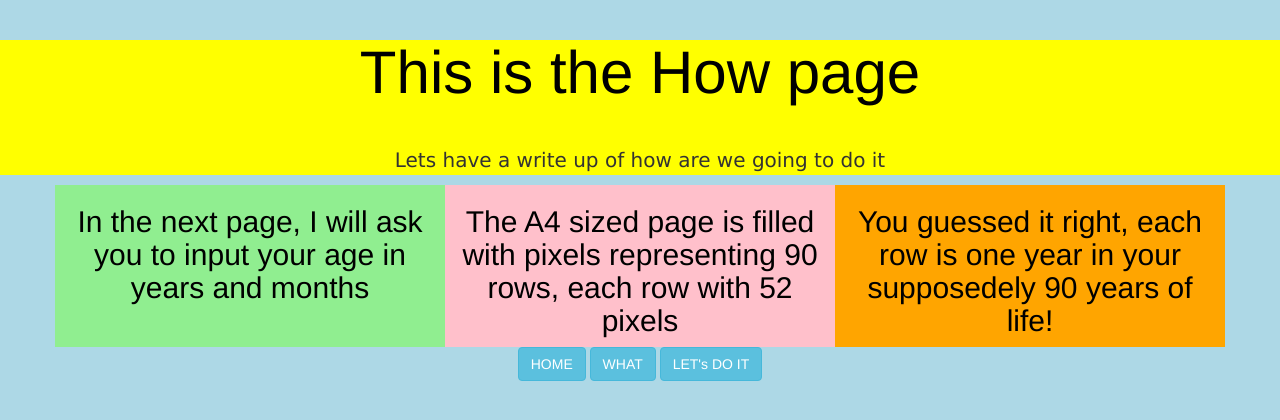
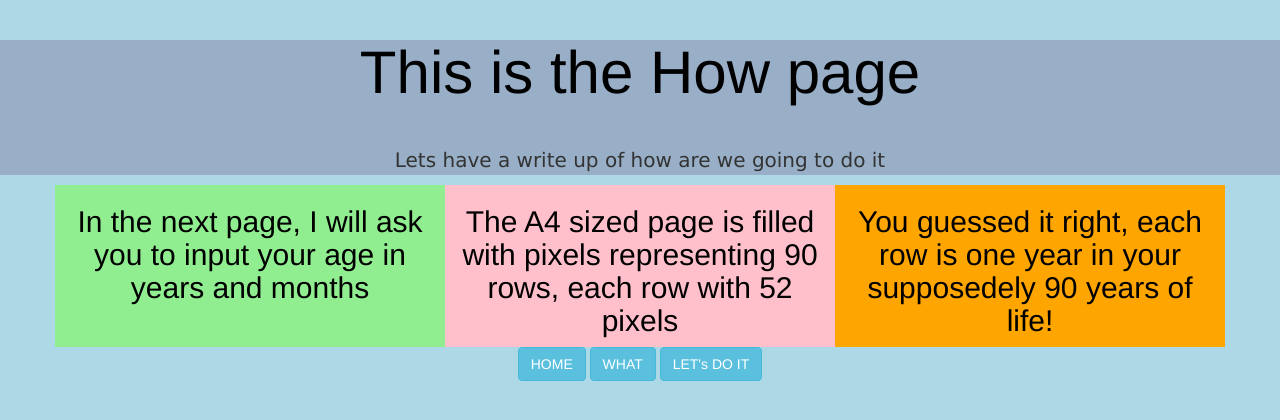
Before and after one commit to shantanudesai/lifecalculator, a plain HTML site: page how.html in a window 1280 px wide. Drawn offline with nearby package versions, Linux system fonts and the light colour scheme.

Commit message:
Update style.css
color

```diff
--- a/style.css
+++ b/style.css
@@ -21,7 +21,7 @@ p {
 }
 
 .intro {
-  background-color: yellow;
+  background-color: #98AFC7;
 }
 
 #firstname {
```
